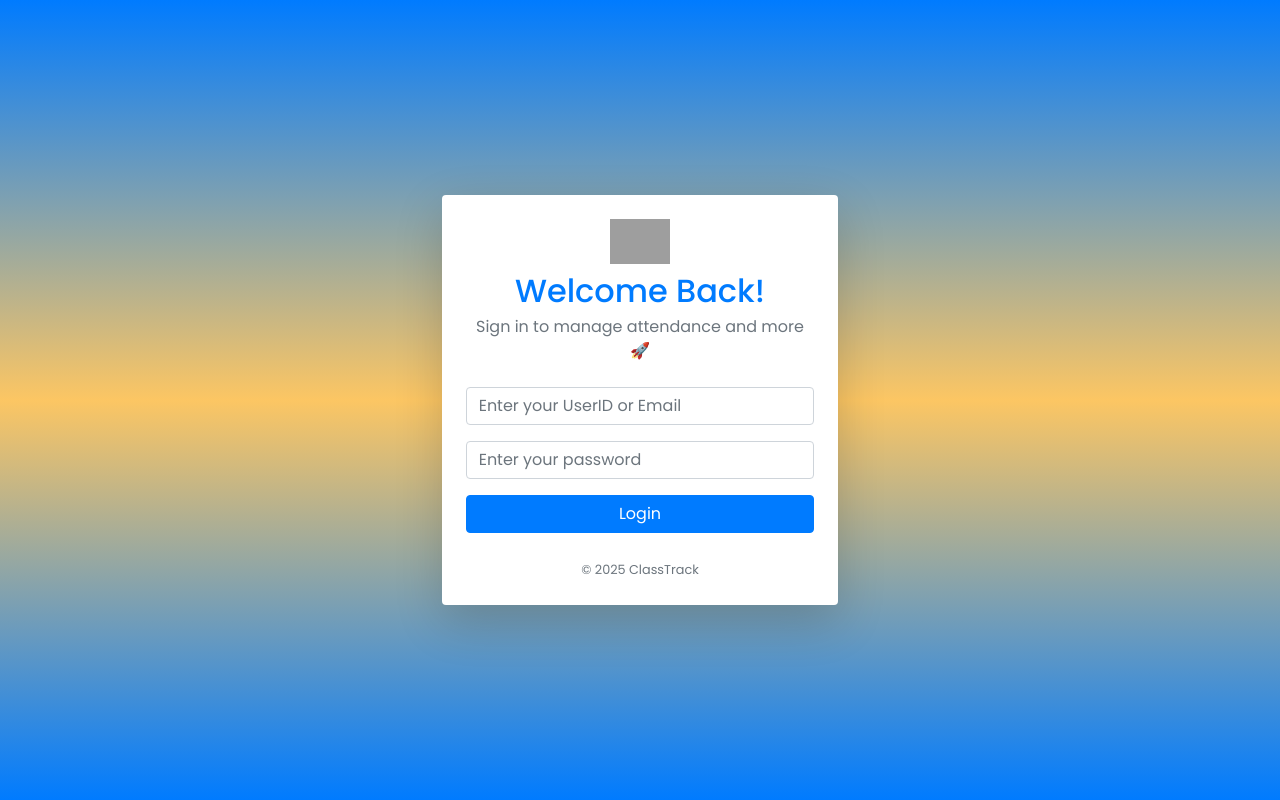
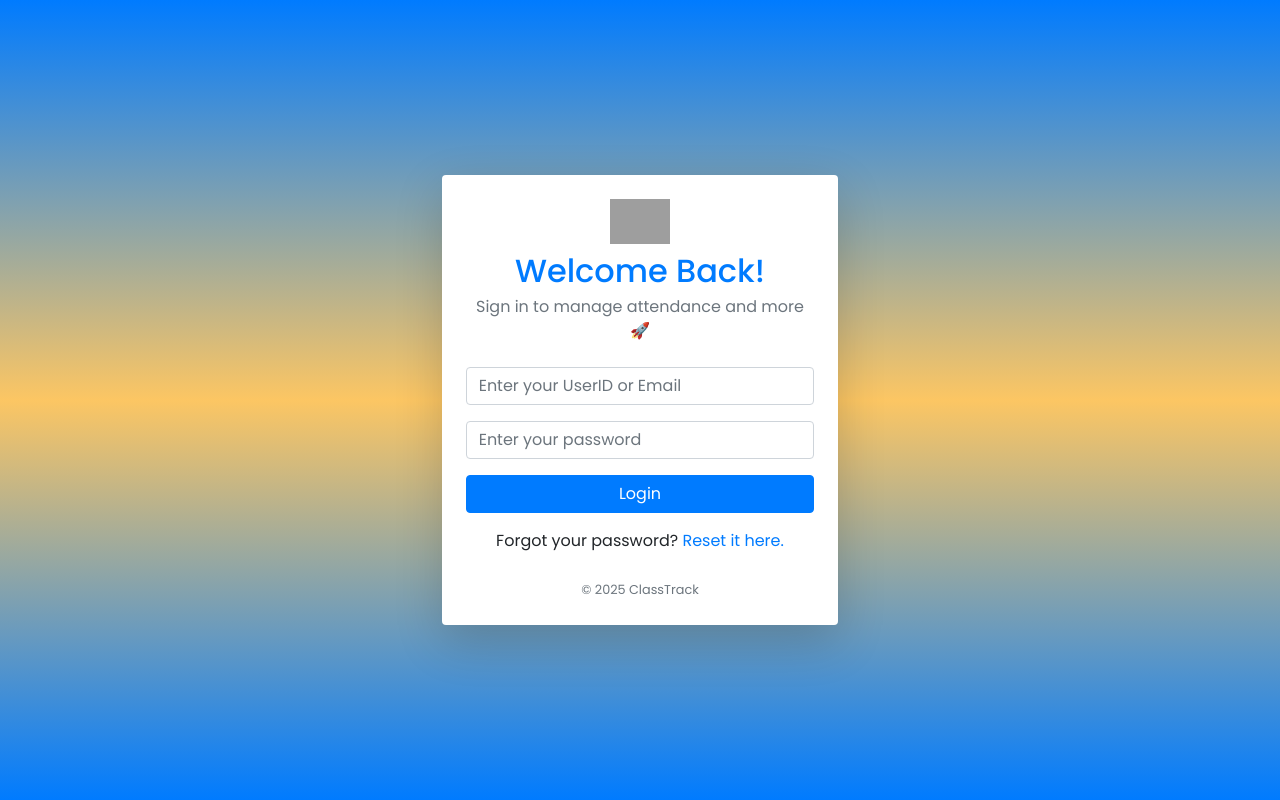
Before and after one commit to sundaramrai/ClassTrack, a Django app: page /login in a window 1280 px wide. Run offline with Django 5.2, Linux system fonts and the light colour scheme; some libraries are stand-ins or nearby versions; grey boxes are pictures that could not be loaded.

Commit message:
refactor: improve password reset link placement for better visibility in login form

```diff
--- a/templates/app/auth/login.html
+++ b/templates/app/auth/login.html
@@ -22,6 +22,11 @@
             required>
         </div>
         <button type="submit" class="btn btn-primary btn-block mt-3">Login</button>
+
+        <div class="mt-3 text-center">
+          Forgot your password? <a href="/forgot_password"
+            class="text-decoration-underline text-primary fw-semibold">Reset it here.</a>
+        </div>
       </form>
       <div class="mt-4 text-center">
         <small class="text-muted">&copy; {{ year|default:"2025" }} ClassTrack</small>
```
